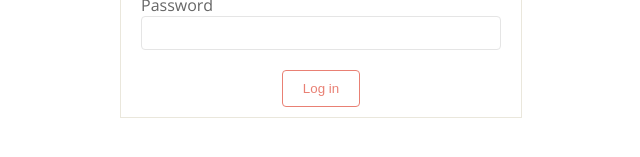
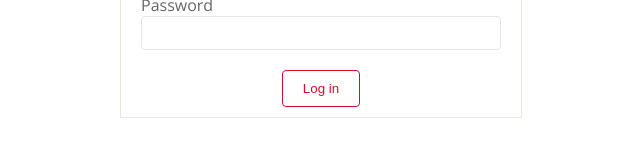
Before and after one commit to Mikey-Esteban/facebook-clone-app-frontend, a React (Create React App) app: page / in a window 1280 px wide. Shown: the part 205-362 px from the top of the page, without its empty margins (319-959 px from the left). Built offline with nearby package versions, Linux system fonts and the light colour scheme.

Commit message:
deleted comments

```diff
--- a/src/components/UI/Button.js
+++ b/src/components/UI/Button.js
@@ -4,15 +4,15 @@ const Button = styled.button`
   padding: 10px 20px;
 
   background: #fff;
-  border: 1px solid #e98074; /* salmon */
+  border: 1px solid #d0102b; /* red */
   border-radius: 4px;
-  color: #e98074; /* salmon */
+  color: #d0102b; /* red */
   cursor: pointer;
   outlie: none;
   transition: all ease-in-out 150ms;
 
   &:hover {
-    background: #e98074; /* salmon */
+    background: #d0102b; /* red */
     color: #fff
   }
 
```
